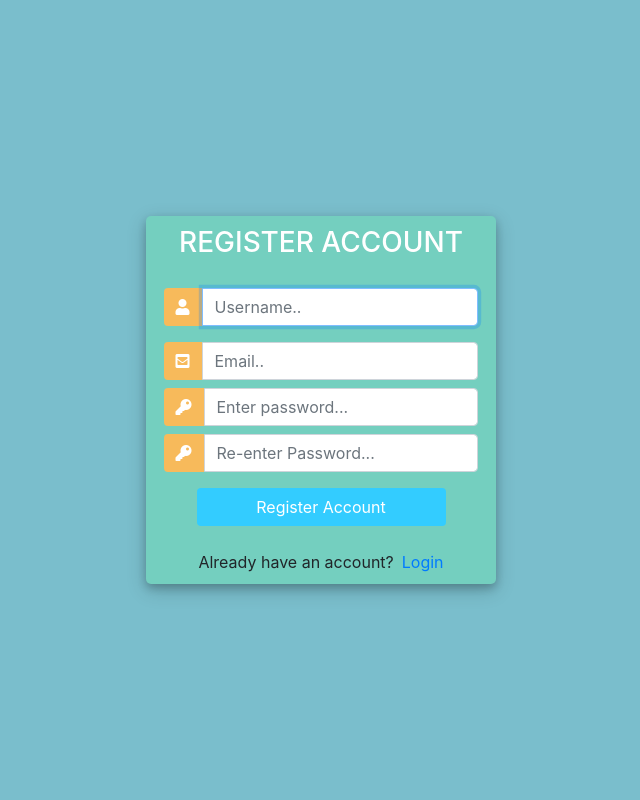
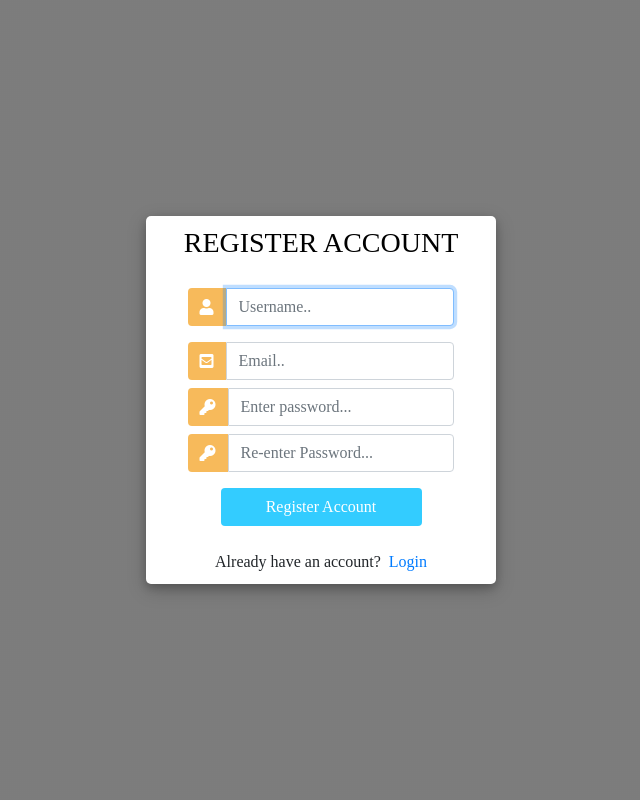
Before and after one commit to NoPlans4Tonight/LochanDesigns, a Django app: page /register/ in a window 1280 px wide. Shown: the whole page, without its empty margins (319-959 px from the left). Run offline with Django 3.2, Linux system fonts and the light colour scheme; parts of the project's set-up code (start-up, migrations or seed data) failed here and were passed over; some libraries are stand-ins or nearby versions.

Commit message:
update register page css (#9)

```diff
--- a/templates/register.html
+++ b/templates/register.html
@@ -13,13 +13,14 @@
 			margin: 0;
 			padding: 0;
 			height: 100%;
-			background: #7abecc !important;
+            font-family: serif;
+            background: linear-gradient(rgba(0, 0, 0, 0.3), rgba(0, 0, 0, 0.3));
 		}
 		.user_card {
 			width: 350px;
 			margin-top: auto;
 			margin-bottom: auto;
-			background: #74cfbf;
+			background: #ffffff;
 			position: relative;
 			display: flex;
 			justify-content: center;
@@ -37,7 +38,7 @@
 		}
 
 		#form-title{
-			color: #fff;
+			color: rgb(0, 0, 0);
 		}
 		.login_btn {
 			width: 100%;
```
